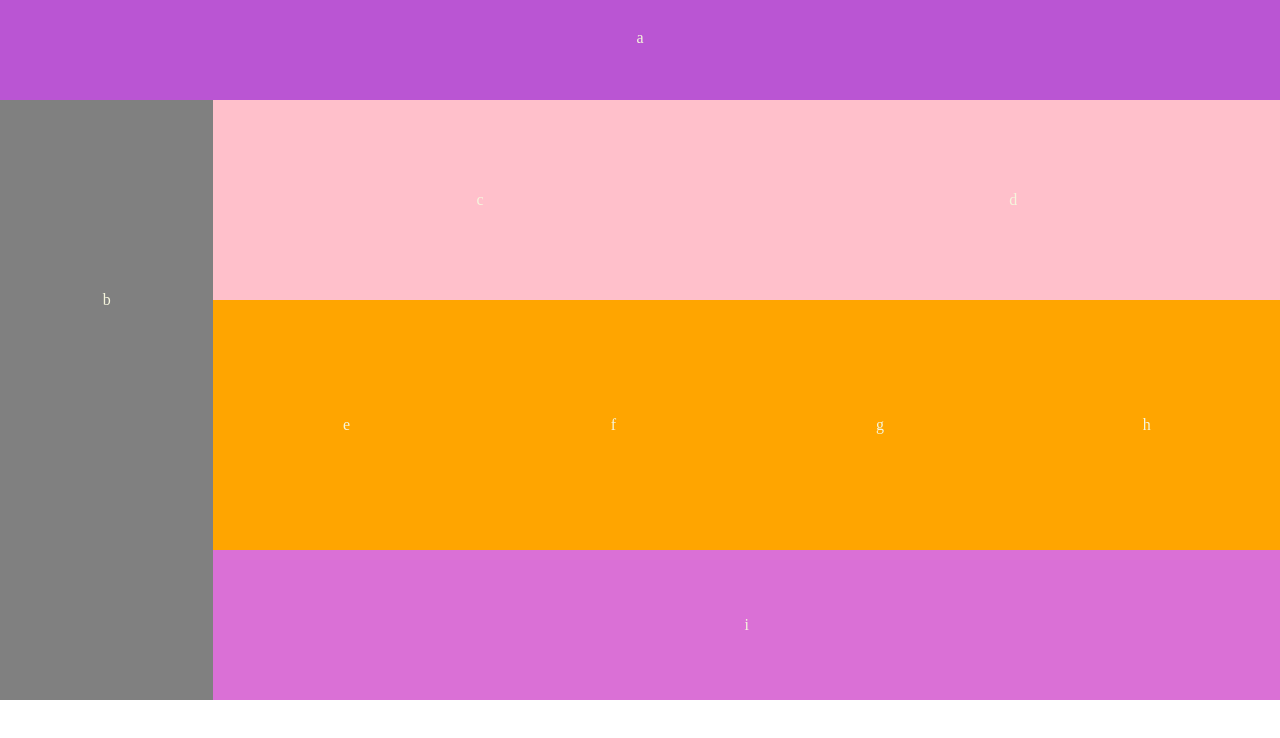
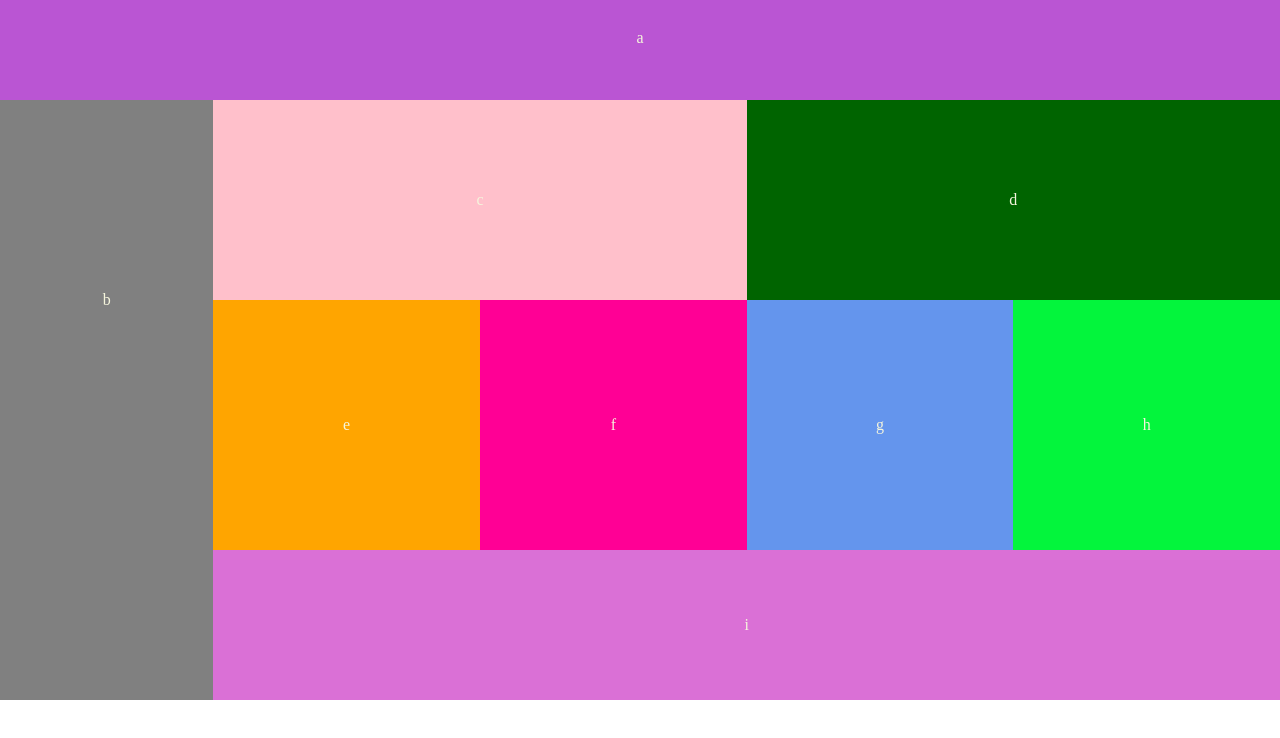
Before and after one commit to KentFletcher/lab-04a-rwd, a plain HTML site: page index.html in a window 1280 px wide. Drawn offline with Linux system fonts and the light colour scheme.

Commit message:
addd sudo selectors so that all of the containers change colors upon breakpoints.

```diff
--- a/css/module.css
+++ b/css/module.css
@@ -18,12 +18,28 @@ article {
     background-color: chartreuse;
 }
 
+article:nth-child(2) {
+    background-color: lightcoral;
+}
+
 figure {
     height: 250px;
     line-height: 250px;
     width: 50%;
     background-color: crimson;
 
+}
+
+figure:nth-child(2){
+    background-color: blue;
+}
+
+figure:nth-child(3){
+    background-color: cornflowerblue;
+}
+
+figure:nth-child(4){
+    background-color: darkgoldenrod;
 }
 
 footer {
@@ -54,10 +70,26 @@ footer {
         background-color: lightseagreen;
     }
 
+    article:nth-child(2) {
+        background-color: rgb(22, 0, 100);
+    }
+
     figure {
         height: 250px;
         line-height: 250px;
         background-color: magenta;
+    }
+
+    figure:nth-child(2){
+        background-color: rgb(0, 255, 149);
+    }
+
+    figure:nth-child(3){
+        background-color: rgb(242, 4, 4);
+    }
+
+    figure:nth-child(4){
+        background-color: rgb(14, 10, 1);
     }
 
     footer {
@@ -87,10 +119,26 @@ footer {
         background-color: pink;
     }
 
+    article:nth-child(2) {
+        background-color: darkgreen;
+    }
+
     figure {
         height: 250px;
         line-height: 250px;
         background-color: orange;
+    }
+
+    figure:nth-child(2){
+        background-color: rgb(255, 0, 149);
+    }
+
+    figure:nth-child(3){
+        background-color: cornflowerblue;
+    }
+
+    figure:nth-child(4){
+        background-color: rgb(3, 245, 60);
     }
 
     footer {
```
